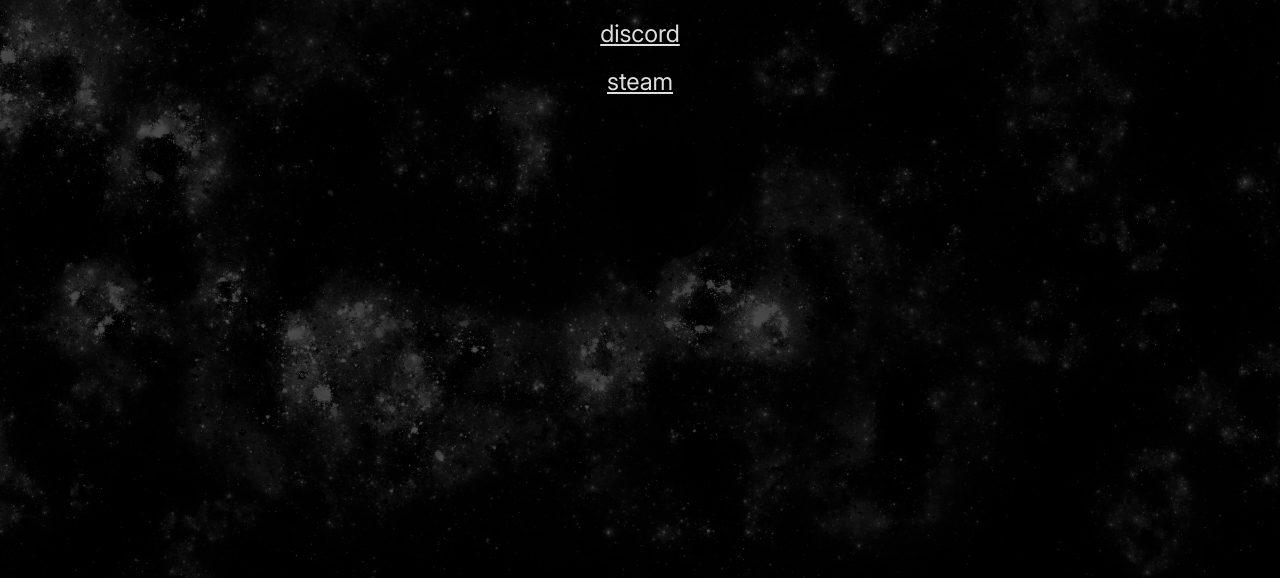
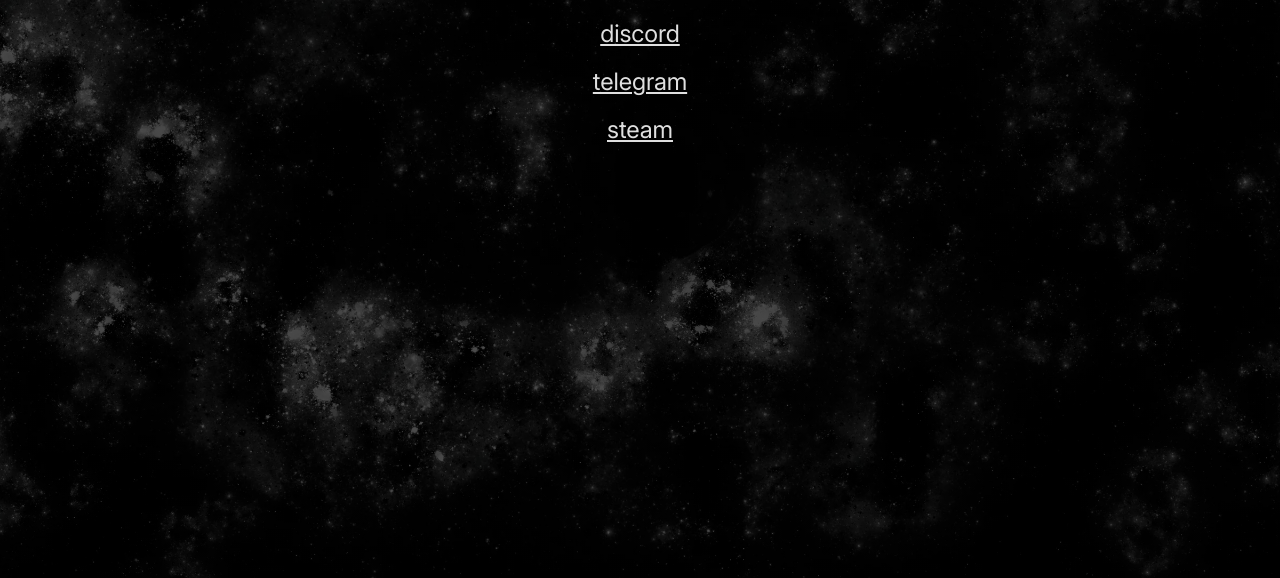
Before and after one commit to LilyVoid/lili.moe, an Astro site: page /contact in a window 1280 px wide. Shown: the part 222-800 px from the top of the page. Built offline with nearby package versions, Linux system fonts and the light colour scheme; Astro itself is replaced by a stand-in of ours.

Commit message:
telegram

```diff
--- a/src/pages/contact.astro
+++ b/src/pages/contact.astro
@@ -6,6 +6,7 @@
 		<section id="hero">
 			<h1>Contact Lily</h1>
              <p><a class="contact" href="https://discord.com/users/1055538614810968245">discord</a></p>
+             <p><a class="contact" href="https://t.me/lilyvoid">telegram</a></p>
              <p><a class="contact" href="https://steamcommunity.com/id/lilyrs/">steam</a></p>
 		</section>
 	</main>
```
